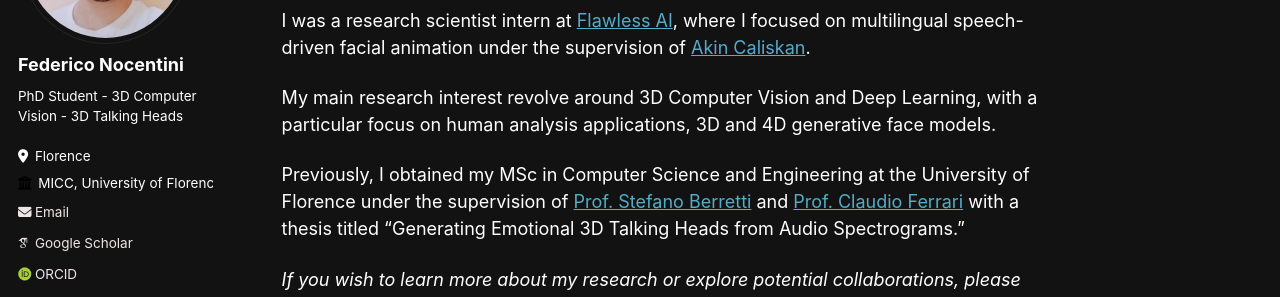
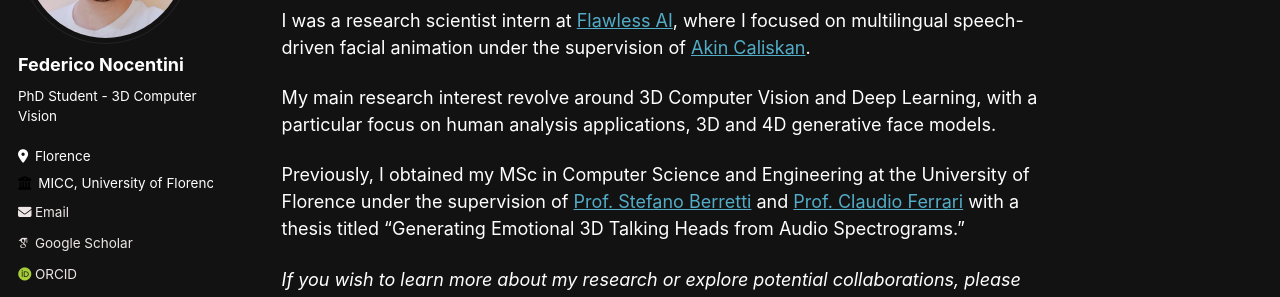
Before and after one commit to FedeNoce/fedenoce.github.io, a Jekyll site: the page built from _pages/about.md, in a window 1280 px wide. Shown: the part 246-543 px from the top of the page. Built offline with Jekyll 4.4.1, drawn with Linux system fonts in a browser that asks for light colours; some web fonts are replaced.

Commit message:
Update _config.yml

```diff
--- a/_config.yml
+++ b/_config.yml
@@ -24,7 +24,7 @@ author:
   avatar           : "profile_new.png"
   name             : "Federico Nocentini"
   pronouns         : # example: "she/her"
-  bio              : "PhD Student - 3D Computer Vision - 3D Talking Heads"
+  bio              : "PhD Student - 3D Computer Vision"
   location         : "Florence"
   employer         : "MICC, University of Florence"
   uri              : # URL
```
